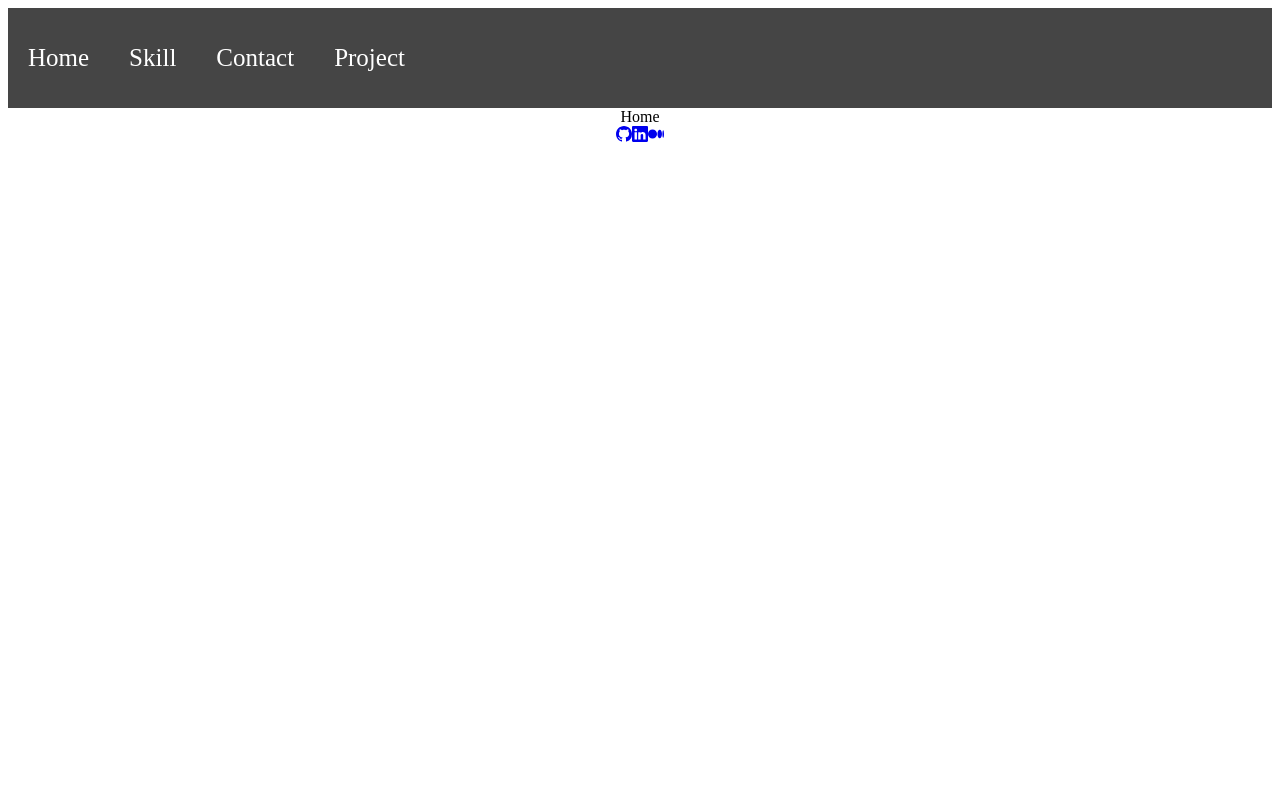
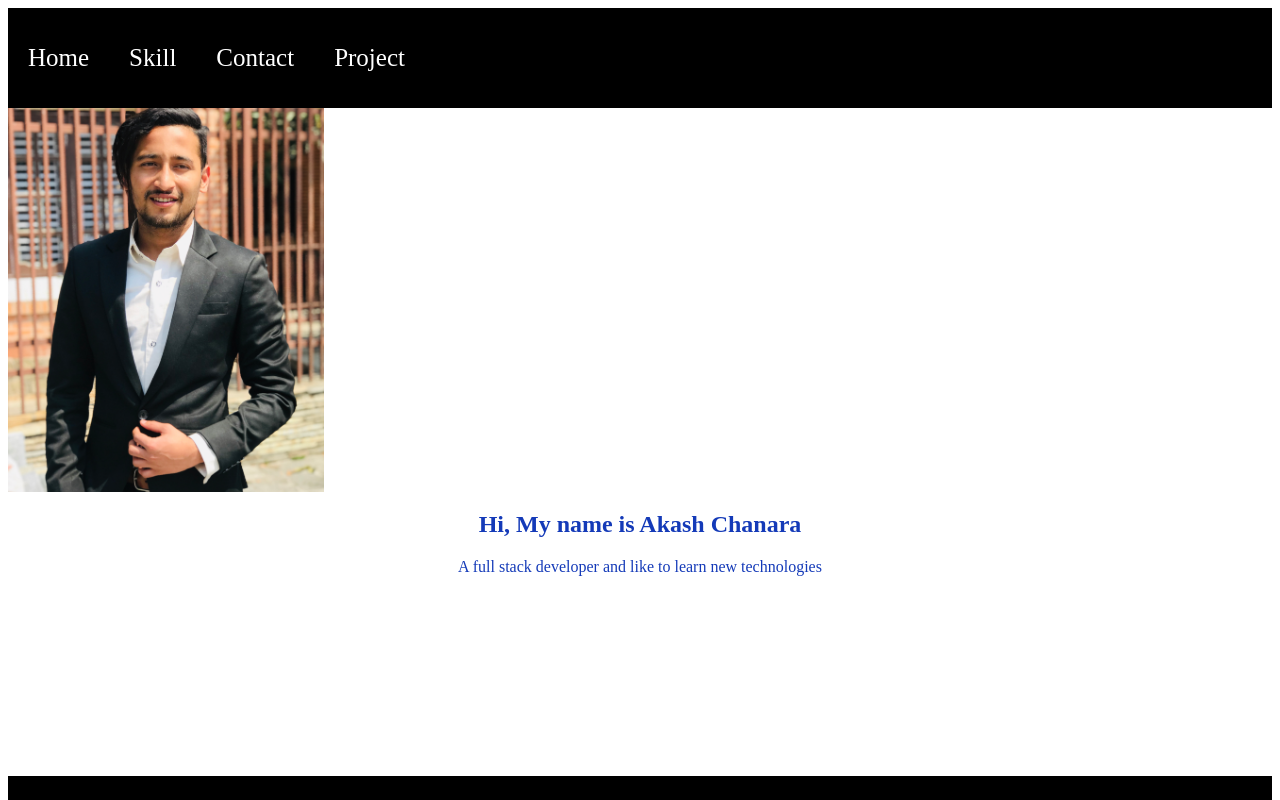
Before and after one commit to akash2040/Portfolio-React-, a React (Create React App) app in the folder portfolio-react/: page / in a window 1280 px wide. Shown: the top 800 px of the page. Built offline with nearby package versions, Linux system fonts and the light colour scheme.

Commit message:
homepage

```diff
--- a/portfolio-react/src/componets/Footer.js
+++ b/portfolio-react/src/componets/Footer.js
@@ -6,7 +6,7 @@ import { Medium } from "react-bootstrap-icons";
 function Footer() {
   return (
     <div className="footer">
-      <div id="icon1 ">
+      <div className="profile">
         <a href="https://github.com/akash2040">
           <Github />
         </a>
@@ -19,6 +19,7 @@ function Footer() {
           <Medium />
         </a>
       </div>
+      <p>Created by Akash Chanara</p>
     </div>
   );
 }
--- a/portfolio-react/src/componets/home.js
+++ b/portfolio-react/src/componets/home.js
@@ -1,7 +1,17 @@
 import React from "react";
-
+import img from "../img/img.jpeg";
+import "../styles/Home.css";
 function Home() {
-  return <div>Home</div>;
+  return (
+    <div className="home">
+      <div className="about">
+        <img src={img} alt="me" />
+        <h2>Hi, My name is Akash Chanara</h2>
+        <p>A full stack developer and like to learn new technologies </p>
+      </div>
+      <div className="skill"></div>
+    </div>
+  );
 }
 
 export default Home;
--- a/portfolio-react/src/styles/Footer.css
+++ b/portfolio-react/src/styles/Footer.css
@@ -0,0 +1,27 @@
+.footer {
+  width: 100%;
+  height: 100%;
+  background: black;
+  display: flex;
+  justify-content: center;
+  align-items: center;
+  flex-direction: column;
+  padding-top: 10px;
+  margin-top: 200px;
+}
+
+.footer svg {
+  color: white;
+  margin: 20px;
+  font-size: 70px;
+}
+
+.footer p {
+  color: white;
+}
+
+@media only screen and (max-width: 600px) {
+  .footer svg {
+    font-size: 50px;
+  }
+}
--- /dev/null
+++ b/portfolio-react/src/styles/Home.css
@@ -0,0 +1,10 @@
+.home {
+  width: 100%;
+
+  color: #143ab8;
+}
+.about img {
+  display: flex;
+  width: 25%;
+  height: 25%;
+}
--- a/portfolio-react/src/styles/Navbar.css
+++ b/portfolio-react/src/styles/Navbar.css
@@ -1,7 +1,7 @@
 .navbar {
   width: 100%;
   height: 100px;
-  background: #454545;
+  background: black;
 }
 
 .links {
```
Also changed, not shown: portfolio-react/src/img/img.jpeg (added).
